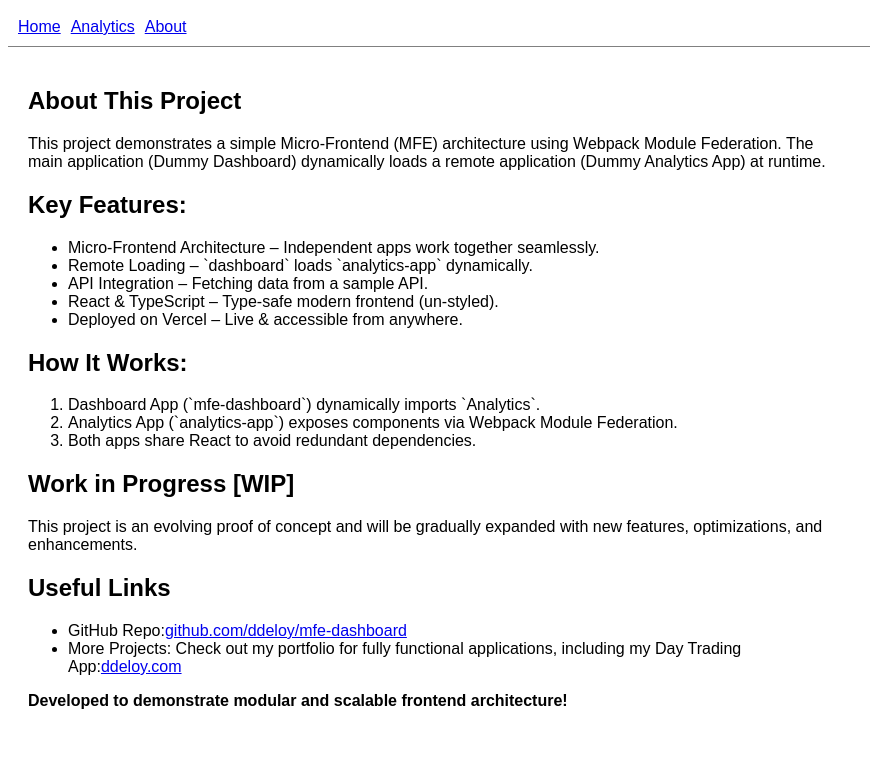
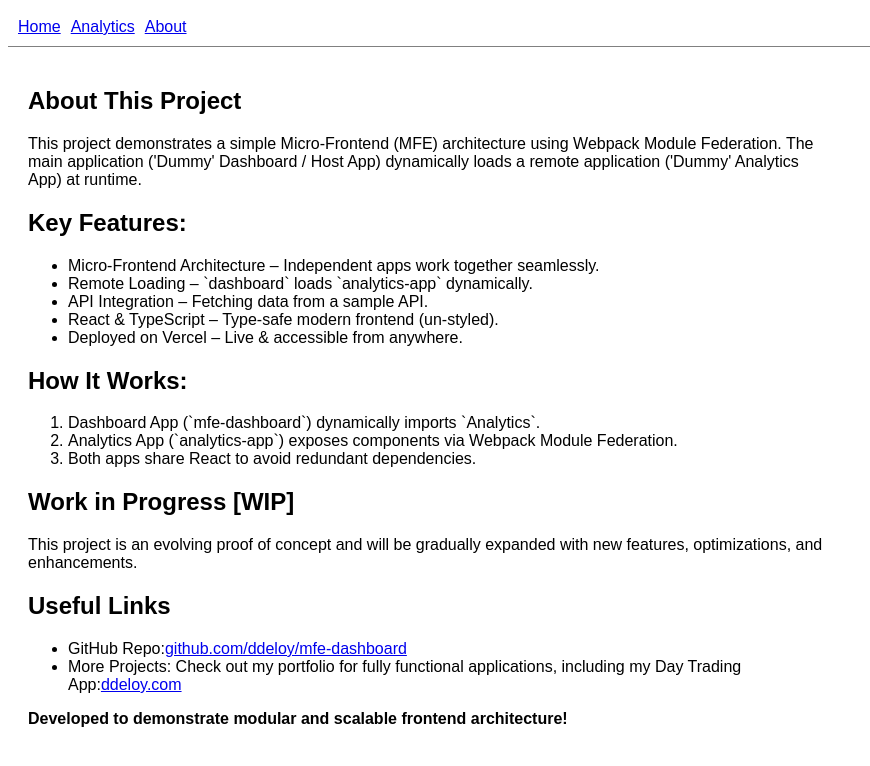
Before and after one commit to ddeloy/mfe-dashboard, a React app in the folder dashboard/: page /about in a window 1280 px wide. Shown: the top 766 px of the page, without its empty margins (0-870 px from the left). Built offline with nearby package versions, Linux system fonts and the light colour scheme.

Commit message:
Add README and modify app content

```diff
--- a/dashboard/src/About.tsx
+++ b/dashboard/src/About.tsx
@@ -6,7 +6,7 @@ const About = () => {
             <h2>About This Project</h2>
             <p>
                 This project demonstrates a simple Micro-Frontend (MFE) architecture using Webpack Module Federation.
-                The main application (Dummy Dashboard) dynamically loads a remote application (Dummy Analytics App) at runtime.
+                The main application ('Dummy' Dashboard / Host App) dynamically loads a remote application ('Dummy' Analytics App) at runtime.
             </p>
 
             <h2>Key Features:</h2>
--- a/dashboard/src/Dashboard.tsx
+++ b/dashboard/src/Dashboard.tsx
@@ -10,7 +10,7 @@ const Dashboard = () => {
             <h2>Main Dashboard</h2>
             <p>
                 This project demonstrates a simple Micro-Frontend (MFE) architecture using Webpack Module Federation.
-                The 'Dummy' Main Dashboard is the entry point and dynamically loads a remote application ('Dummy' Analytics App") at
+                The 'Dummy' Main Dashboard is the Host App and dynamically loads a remote application ('Dummy' Analytics App) at
                 runtime.
             </p>
             <p>Welcome, {user}!</p>
```
Also changed, not shown: 1 other file (tests, documents, lock files or other folders).
